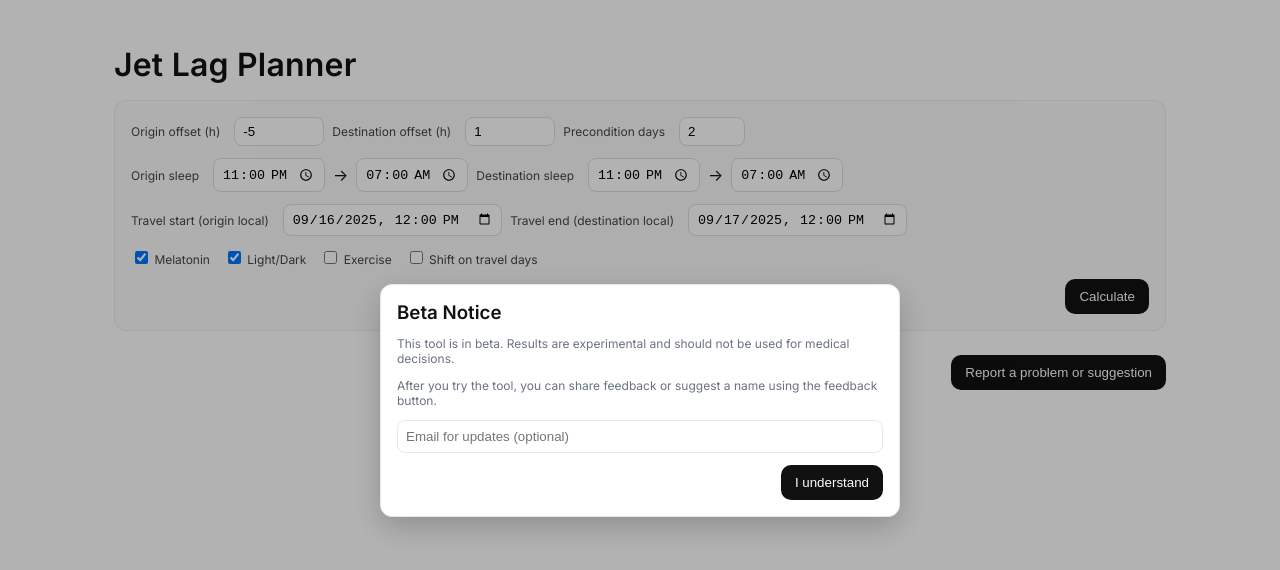
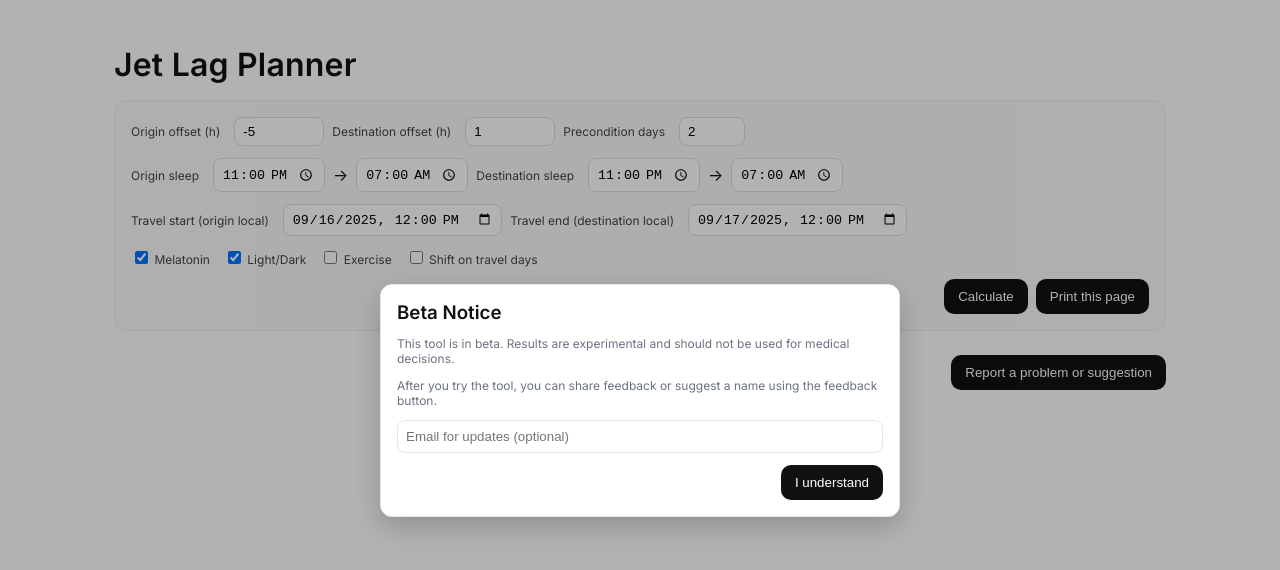
Before and after one commit to ladismrkolj/jetlag, a Next.js app in the folder frontend/: page / in a window 1280 px wide. Shown: the top 570 px of the page. Built offline with nearby package versions, Linux system fonts and the light colour scheme.

Commit message:
fix sleep bug showing origin sleep in some cases

```diff
--- a/frontend/app/page.tsx
+++ b/frontend/app/page.tsx
@@ -184,6 +184,9 @@ export default function Page() {
         </div>
         <div className={styles.actions}>
           <button type="submit" disabled={loading}>{loading ? 'Calculating…' : 'Calculate'}</button>
+          <button type="button" onClick={() => { if (typeof window !== 'undefined') window.print() }}>
+            Print this page
+          </button>
 
         </div>
       </form>
```
Also changed, not shown: 1 other file (tests, documents, lock files or other folders).
